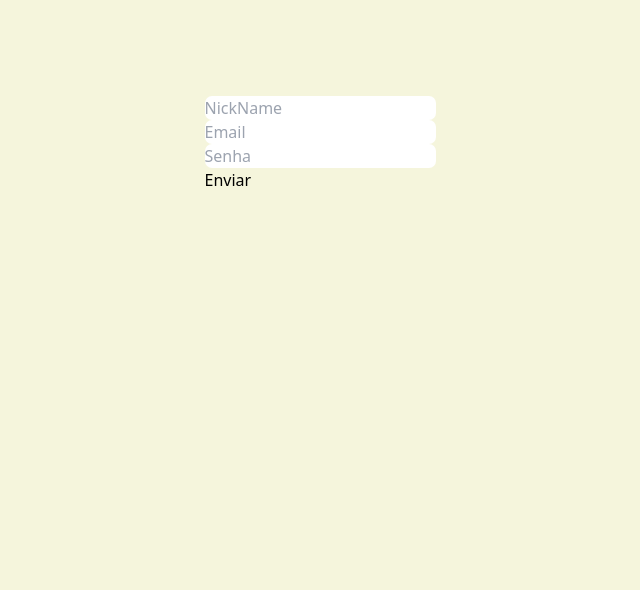
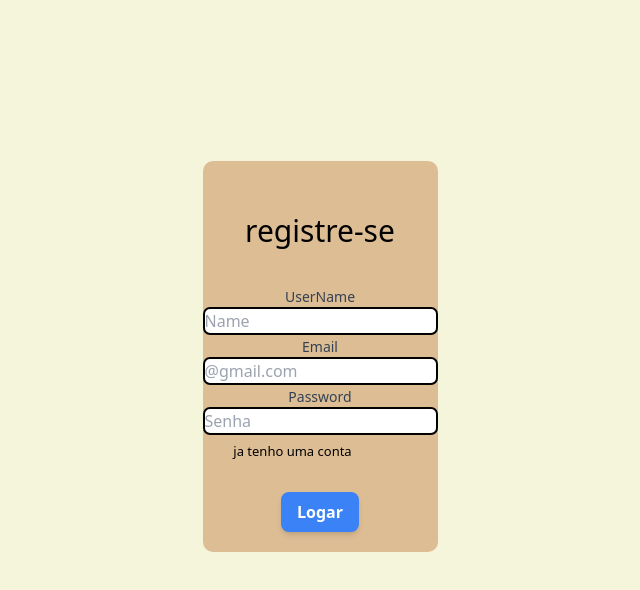
Before and after one commit to Ruanpmjjj/projeto-integrador, a Next.js app: page /user/register in a window 1280 px wide. Shown: the top 590 px of the page, without its empty margins (320-960 px from the left). Built offline with nearby package versions, Linux system fonts and the light colour scheme.

Commit message:
html/css login e register

```diff
--- a/pages/user/login.tsx
+++ b/pages/user/login.tsx
@@ -17,12 +17,22 @@ export default function loginPage() {
             </Head>
 
             <div className="login-div">
+                <p className="p-1">Login</p>
                 <form>
                     <label className="block">
-                        <span className="block text-sm font-medium text-slate-700">Email ou NickName </span>
-                        <input type="email" className="peer ..." />
-                        <p className="mt-2 invisible peer-invalid:visible text-pink-600 text-sm">
-                        </p>
+                        <span className="block text-sm font-medium text-slate-700">UserName or Email</span>
+                        <input type="text" placeholder="login" />
+                        <p></p>
+                        <span className="block text-sm font-medium text-slate-700">Password</span>
+                        <input type="password" placeholder="senha" />
+                        <p></p>
+                        <button className="button-log">Não tenho uma conta</button>
+                        <br />
+
+                        <button className="py-2 px-4 bg-blue-500 text-white font-semibold rounded-lg shadow-md hover:bg-blue-700 focus:outline-none focus:ring-2 focus:ring-blue-400 focus:ring-opacity-75">
+                            logar
+                        </button>
+
                     </label>
                 </form>
             </div>
@@ -30,5 +40,4 @@ export default function loginPage() {
         </main>
     )
 
-
 }
--- a/pages/user/register.tsx
+++ b/pages/user/register.tsx
@@ -61,18 +61,25 @@ export default function cadastroPage() {
                 <title>Cadastro</title>
             </Head>
 
-            <form onSubmit={formSubmit}>
+            <form className="form-reg" onSubmit={formSubmit}>
 
-                <p className="errorText">{error}</p>
-
-                <input type="text" placeholder="NickName" value={formData.nickName} onChange={(evento) => { handleFormEdit(evento, 'nickName') }} required/>
-                <br></br>
-                <input type="email" placeholder="Email" value={formData.email} onChange={(evento) => { handleFormEdit(evento, 'email') }} required />
-                <br></br>
-                <input type="password" placeholder="Senha" value={formData.password} onChange={(evento) => { handleFormEdit(evento, 'password') }} required />
-                <br></br>
-                <button>Enviar</button>
-
+                <p className="p-1">registre-se</p>
+                <div>
+                    <span className="block text-sm font-medium text-slate-700">UserName</span>
+                    <input className="input-res" type="text" placeholder="Name" value={formData.nickName} onChange={(evento) => { handleFormEdit(evento, 'nickName') }} required />
+                    <br></br>
+                    <span className="block text-sm font-medium text-slate-700">Email</span>
+                    <input className="input-res" type="email" placeholder="@gmail.com" value={formData.email} onChange={(evento) => { handleFormEdit(evento, 'email') }} required />
+                    <br></br>
+                    <span className="block text-sm font-medium text-slate-700">Password</span>
+                    <input className="input-res" type="password" placeholder="Senha" value={formData.password} onChange={(evento) => { handleFormEdit(evento, 'password') }} required />
+                    <br />
+                    <button className="button-log">ja tenho uma conta</button>
+                    <br></br>
+                    <button className="py-2 px-4 bg-blue-500 text-white font-semibold rounded-lg shadow-md hover:bg-blue-700 focus:outline-none focus:ring-2 focus:ring-blue-400 focus:ring-opacity-75">
+                        Logar
+                    </button>
+                </div>
             </form>
         </main>
     )
--- a/styles/globals.css
+++ b/styles/globals.css
@@ -15,24 +15,50 @@ body {
 }
 
 .login-div {
-  background-color: burlywood;
+  background-color: rgb(221, 189, 148);
   text-align: center;
-  margin-top: 20%;
+  margin-top: 15%;
   padding-top: 20px;
-  padding-bottom: 50px;
+  padding-bottom: 20px;
   padding-top: 40px;
   border-radius: 10px;
-}
-
-.login-button {
-  background-color: rgba(114, 77, 29, 0.767);
-  border-radius: 7px;
-}
-
-button:hover {
-  background-color: chocolate;
 }
 
 input {
   border-radius: 7px;
 }
+
+button {
+  margin-top: 30px;
+}
+
+.form-reg {
+  background-color: rgb(221, 189, 148);
+  text-align: center;
+  margin-top: 6%;
+  padding-top: 20px;
+  padding-bottom: 20px;
+  padding-top: 40px;
+  border-radius: 10px;
+}
+
+input {
+  margin-bottom: 2px;
+  border: 2px solid rgb(0, 0, 0);
+}
+
+.button-log {
+  margin-top: 5px;
+  margin-right: 55px;
+  font-size: 13px;
+}
+
+.button-log:hover {
+  color: aliceblue;
+}
+
+.p-1 {
+  margin-top: 1%;
+  margin-bottom: 30px;
+  font-size: 30px;
+}
```
